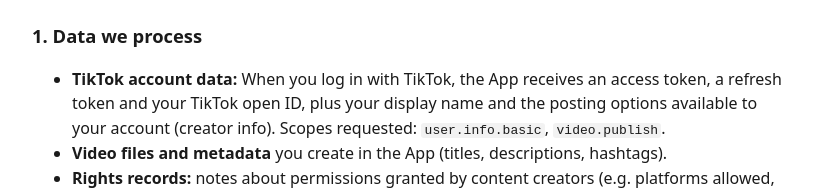
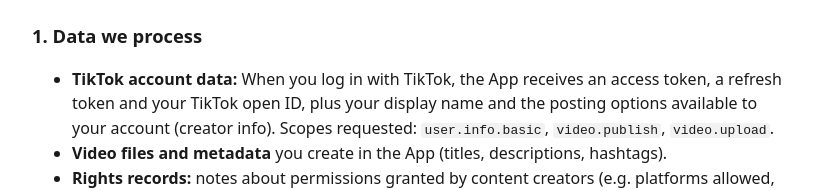
Before and after one commit to cank9204/cliphunter-legal, a plain HTML site: page privacy.html in a window 1280 px wide. Shown: the part 273-464 px from the top of the page, without its empty margins (228-1043 px from the left). Drawn offline with Linux system fonts and the light colour scheme.

Commit message:
Privacy policy: scopes incl. draft upload

```diff
--- a/privacy.html
+++ b/privacy.html
@@ -10,7 +10,7 @@ h1{font-size:1.6rem}h2{font-size:1.15rem;margin-top:1.6rem}code{background:#f2f2
 <p>ClipHunter Studio (&quot;the App&quot;) is a desktop application that runs on the operator&#x27;s own computer. It helps the operator edit video clips into vertical short videos and, after explicit confirmation of each post, publish them to the operator&#x27;s own TikTok account through TikTok&#x27;s official Content Posting API.</p>
 <h2>1. Data we process</h2>
 <ul>
-<li><strong>TikTok account data:</strong> When you log in with TikTok, the App receives an access token, a refresh token and your TikTok open ID, plus your display name and the posting options available to your account (creator info). Scopes requested: <code>user.info.basic</code>, <code>video.publish</code>.</li>
+<li><strong>TikTok account data:</strong> When you log in with TikTok, the App receives an access token, a refresh token and your TikTok open ID, plus your display name and the posting options available to your account (creator info). Scopes requested: <code>user.info.basic</code>, <code>video.publish</code>, <code>video.upload</code>.</li>
 <li><strong>Video files and metadata</strong> you create in the App (titles, descriptions, hashtags).</li>
 <li><strong>Rights records:</strong> notes about permissions granted by content creators (e.g. platforms allowed, date of consent).</li>
 </ul>
```
